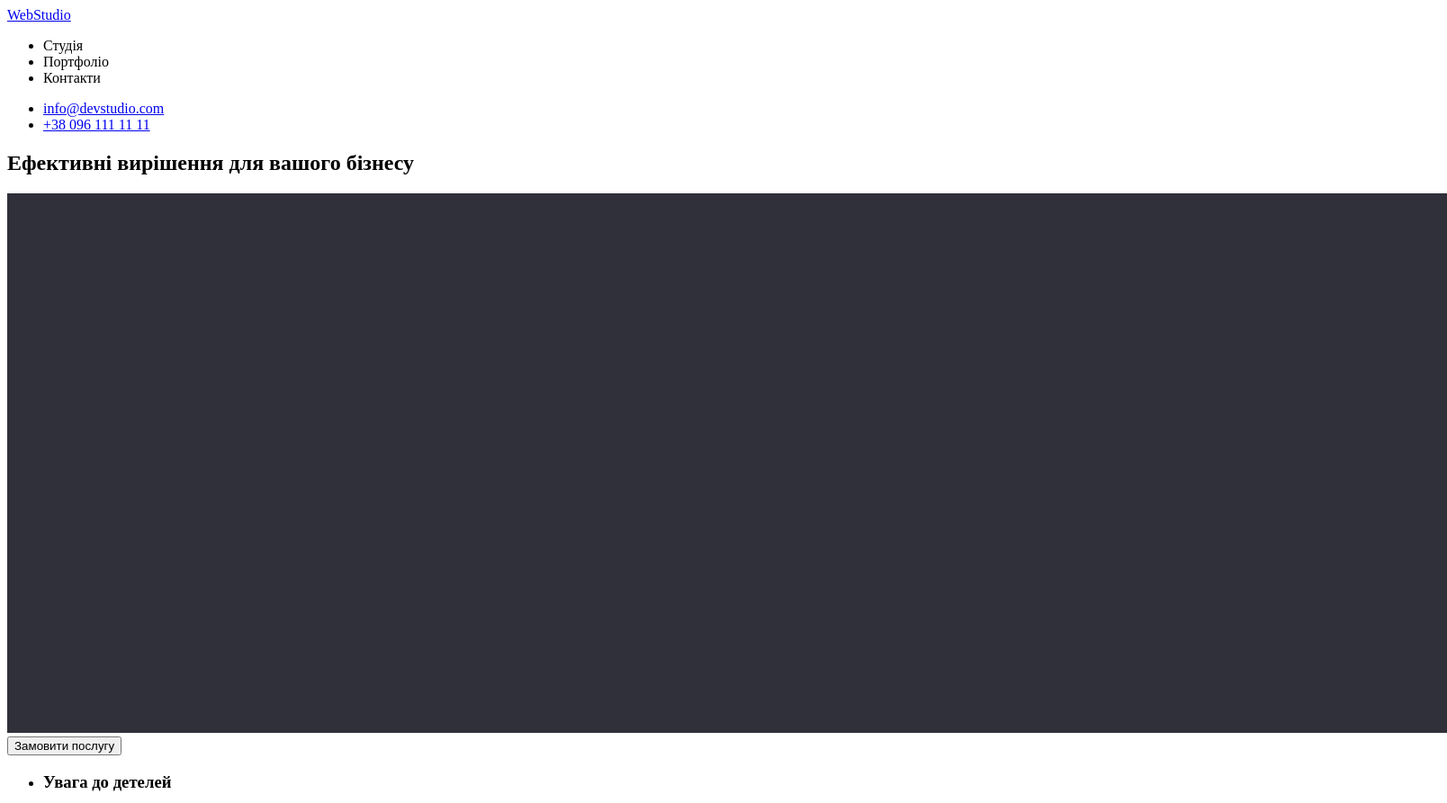
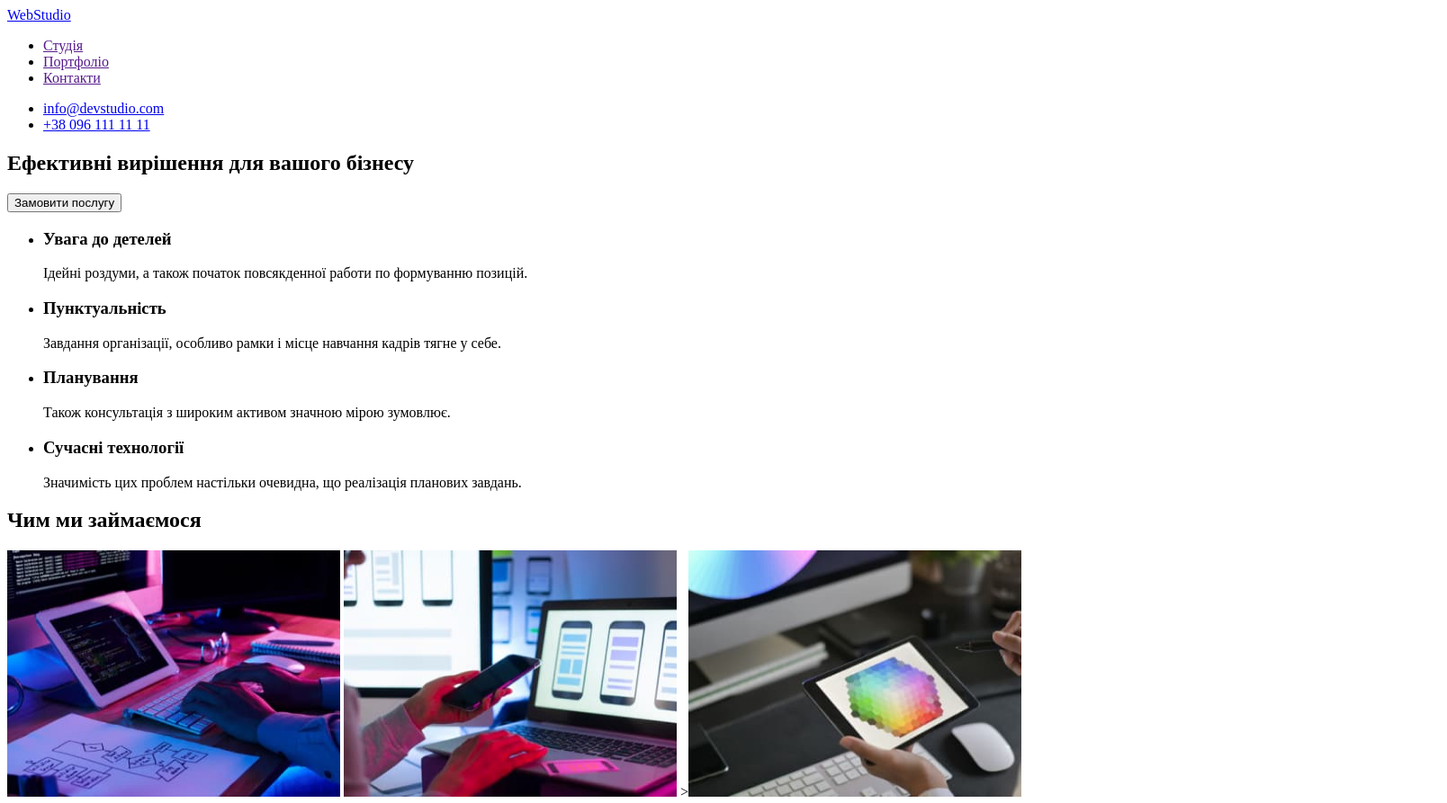
Before and after one commit to TkNazarii/goit-markup-hw-01, a plain HTML site: page index.html in a window 1280 px wide. Shown: the top 893 px of the page at 90% size, 1608 px wide, since content can reach past the window. Drawn offline with Linux system fonts and the light colour scheme.

Commit message:
Виправлення 1

```diff
--- a/index.html
+++ b/index.html
@@ -9,12 +9,18 @@
     <body>
         <!--HEADER-->
         <header>
-            <a href="#" lang="en"><span>Web</span>Studio</a>
             <nav>
+                <a href="./index.html" lang="en"><span>Web</span>Studio</a>
                 <ul>
-                    <li>Студія</li>
-                    <li>Портфоліо</li>
-                    <li>Контакти</li>
+                    <li>
+                        <a href="">Студія</a>
+                    </li>
+                    <li>
+                        <a href="">Портфоліо</a>
+                    </li>
+                    <li>
+                        <a href="">Контакти</a>
+                    </li>
                 </ul>
             </nav>
             <ul>
@@ -26,12 +32,6 @@
         <main>
             <section>
                 <h1>Ефективні вирішення для вашого бізнесу</h1>
-                <img
-                    src="./images/background/background-1.jpg"
-                    alt="Колір фону"
-                    height="600"
-                    width="1600"
-                />
                 <button type="button">Замовити послугу</button>
             </section>
             <section>
@@ -66,27 +66,27 @@
             </section>
             <section>
                 <h2>Чим ми займаємося</h2>
-                <a href="#"
-                    ><img
+
+                <img
                     src="./images/Whot-We-Doing/writes-code.jpg"
                     alt="Написання коду"
                     width="370"
                     height="274"
-                /></a>
-                <a href="#"
-                    ><img
+                />
+
+                <img
                     src="./images/Whot-We-Doing/holding-phone.jpg"
                     alt="Додатки на телефон"
                     width="370"
                     height="274"
-                /></a>
-                <a href="#"
+                />
+
                 ><img
                     src="./images/Whot-We-Doing/holding-tablet.jpg"
                     alt="Візуалізація додатків"
                     width="370"
                     height="274"
-                /></a>
+                />
             </section>
             <section>
                 <h2>Наша команда</h2>
@@ -136,7 +136,7 @@
         </main>
         <!--FUTER-->
         <footer>
-            <a href="#" lang="en"><span>Web</span>Studio</a>
+            <a href="./index.html" lang="en"><span>Web</span>Studio</a>
             <address>
                 <ul>
                     <li>
```
Lines whose indentation alone changed are shown as unchanged.
